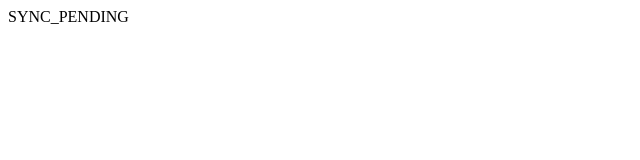
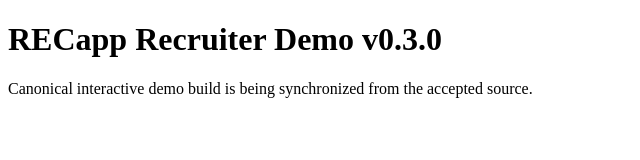
Before and after one commit to 9b8ks9h7vs-debug/Kelly-RECapp, a website: page public/index.html in a window 1280 px wide. Shown: the whole page, without its empty margins (0-640 px from the left). Drawn offline with Linux system fonts and the light colour scheme.

Commit message:
Replace sync marker with valid recruiter demo handoff page

```diff
--- a/public/index.html
+++ b/public/index.html
@@ -1 +1 @@
-<!doctype html><html><body>SYNC_PENDING</body></html>
+<!doctype html><html><head><meta charset="utf-8"><meta name="viewport" content="width=device-width,initial-scale=1"><title>RECapp Recruiter Demo v0.3.0</title></head><body><h1>RECapp Recruiter Demo v0.3.0</h1><p>Canonical interactive demo build is being synchronized from the accepted source.</p></body></html>
```
